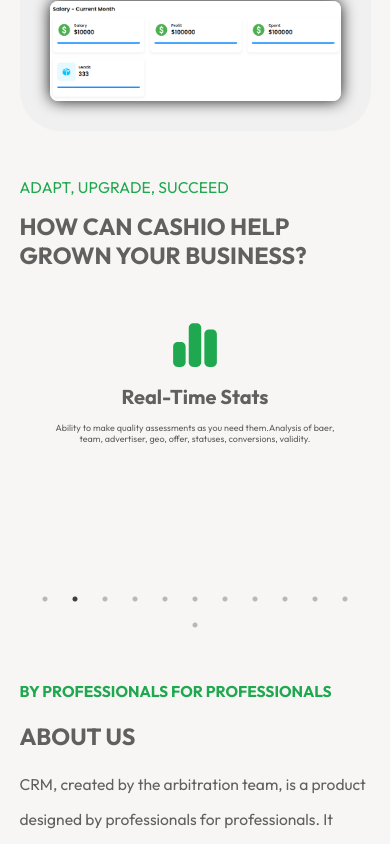
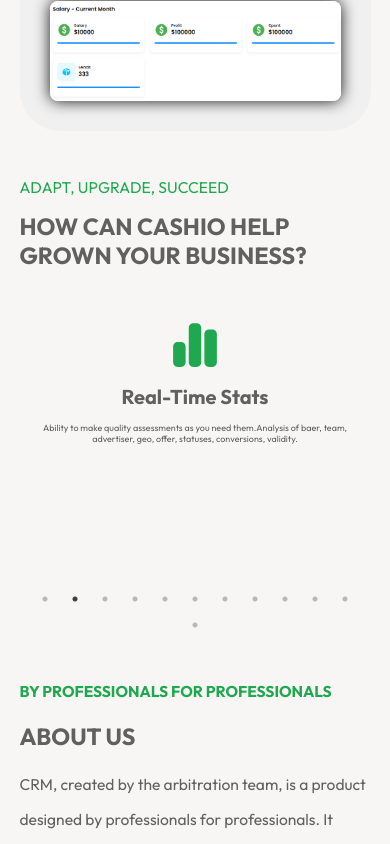
Before and after one commit to RevaGee/Cashio, a React (Create React App) app: page / in a window 390 px wide. Shown: the part 1376-2220 px from the top of the page. Built offline with nearby package versions, Linux system fonts and the light colour scheme.

Commit message:
collages

```diff
--- a/src/components/Collages/styles.scss
+++ b/src/components/Collages/styles.scss
@@ -199,7 +199,7 @@
     }
     p{
       //font-size: 14px !important;
-      width: 280px;
+      //width: 280px;
     }
     border-radius: 40px;
   }
```
